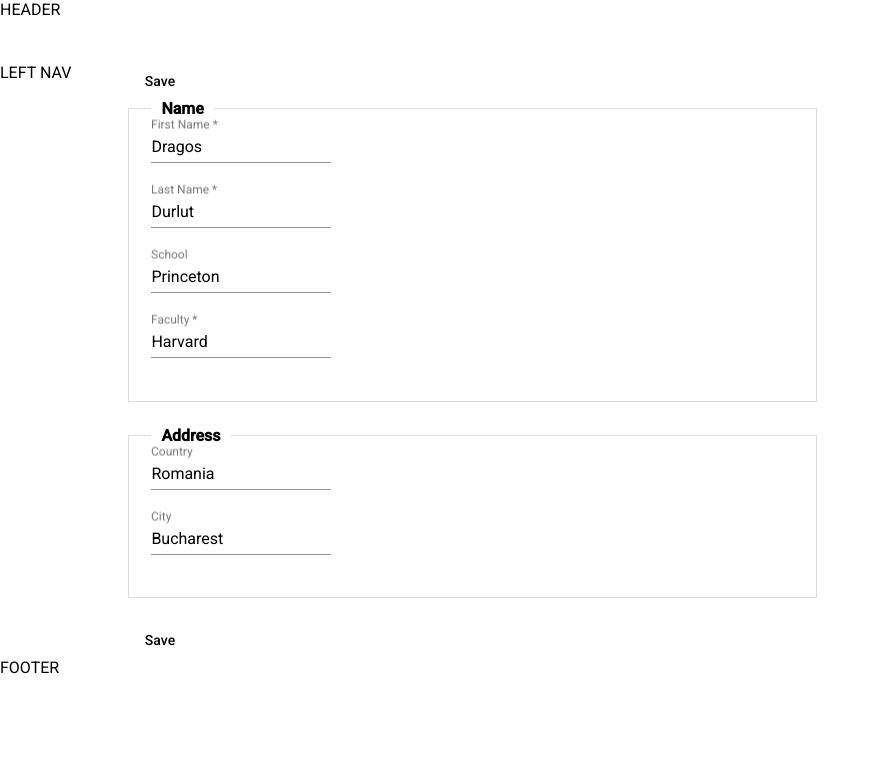
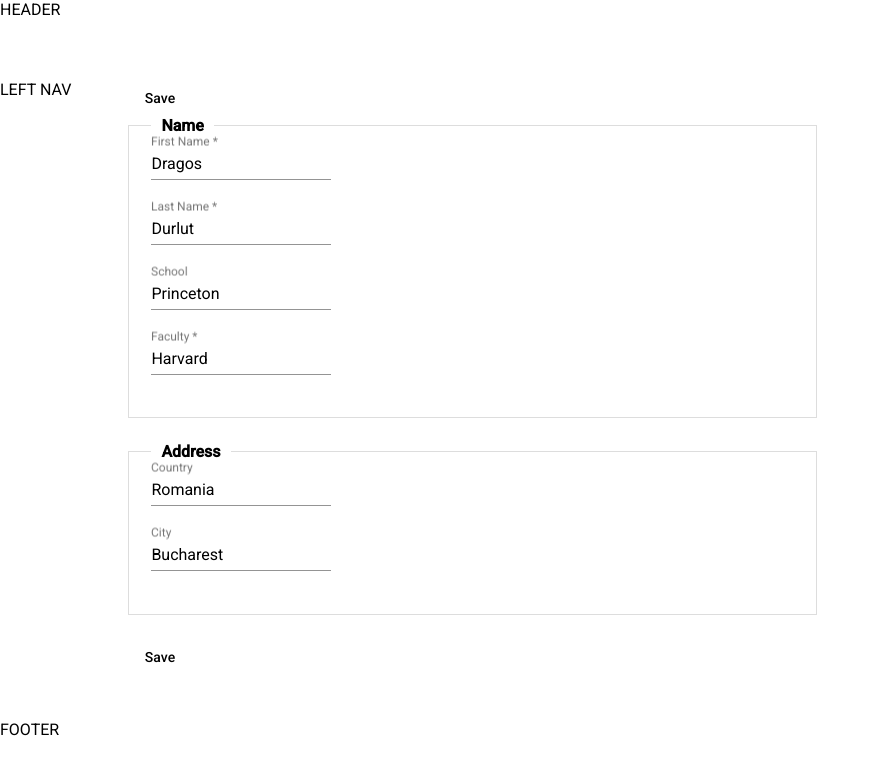
Before and after one commit to dragos-durlut/angular2-reactive-forms, an Angular app: page /forms-example in a window 1280 px wide. Shown: the top 774 px of the page, without its empty margins (0-879 px from the left). Built offline with nearby package versions, Linux system fonts and the light colour scheme.

Commit message:
- installed angular- flex layout

```diff
--- a/package.json
+++ b/package.json
@@ -12,10 +12,11 @@
   "private": true,
   "dependencies": {
     "@angular/animations": "~8.2.13",
-    "@angular/cdk": "~8.2.3",
+    "@angular/cdk": "^8.2.3",
     "@angular/common": "~8.2.13",
     "@angular/compiler": "~8.2.13",
     "@angular/core": "~8.2.13",
+    "@angular/flex-layout": "^9.0.0-beta.29",
     "@angular/forms": "~8.2.13",
     "@angular/material": "^8.2.3",
     "@angular/platform-browser": "~8.2.13",
--- a/src/app/app.component.scss
+++ b/src/app/app.component.scss
@@ -1,4 +1,5 @@
 .wrapper {
+    height: 100%;
   display: grid;
   grid-template-columns: 10% auto ;
   grid-template-rows: 10% auto 10%;
```
Also changed, not shown: 1 other file (tests, documents, lock files or other folders).
